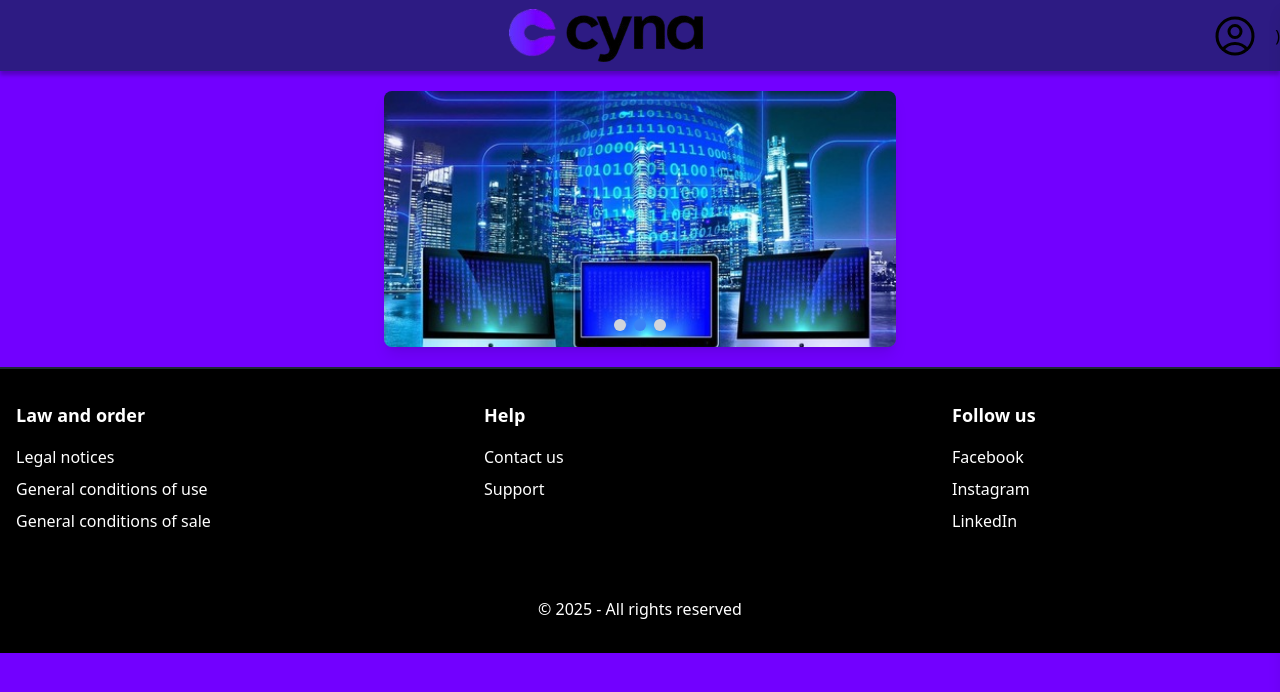
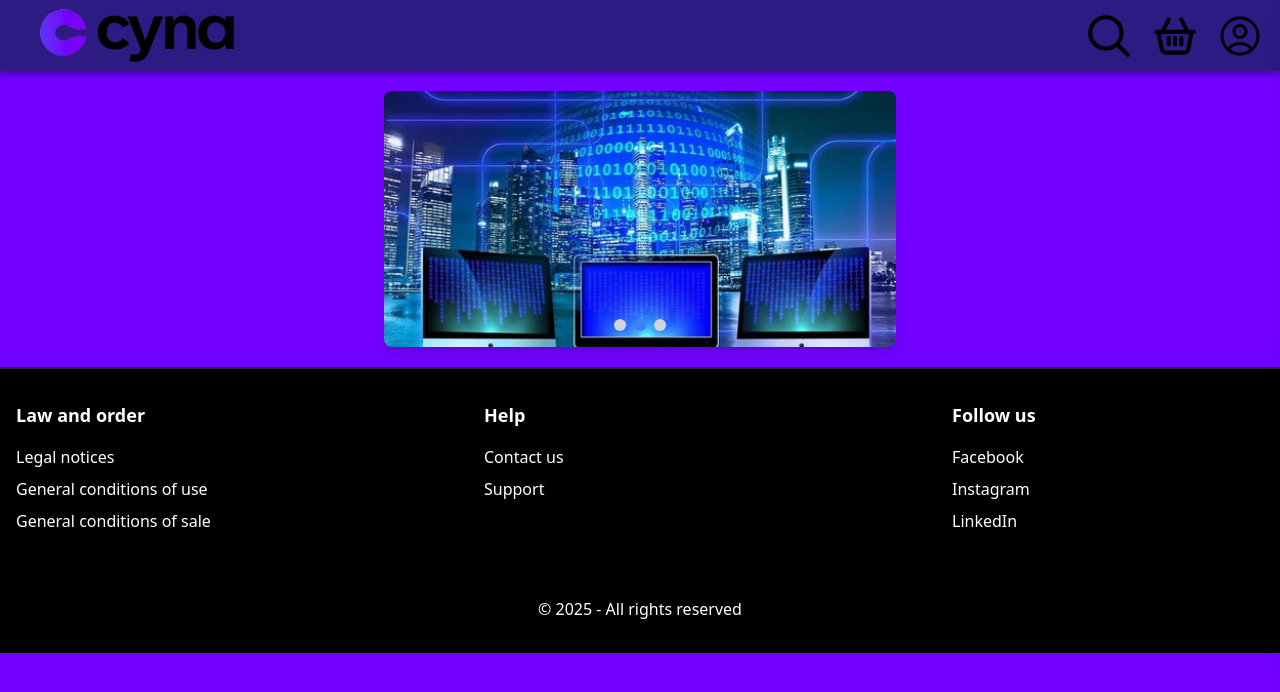
Before and after one commit to mtbvr/Projet-d-tude-b3, a Next.js app in the folder web_projet_b3/: page / in a window 1280 px wide. Shown: the top 692 px of the page. Built offline with nearby package versions, Linux system fonts and the light colour scheme; no server answers.

Commit message:
prepare change gitLab

```diff
--- a/web_projet_b3/src/components/Header.jsx
+++ b/web_projet_b3/src/components/Header.jsx
@@ -18,10 +18,26 @@ export default function Header() {
     };
 
     return (
-        <header className="flex items-center justify-between shadow-header bg-component-bg z-99">
-            <Link href="/" className='mx-auto'>
-                <Image alt='Logo de Cyna' src='/images/logo-cyna-header.png' width={194} height={51} className='my-[9px]'/>
+        <header className="flex items-center justify-between shadow-header bg-component-bg z-99 w-full">
+            <div className='flex flex-row w-full justify-between'>
+                <Link href="/">
+                    <Image alt='Logo de Cyna' src='/images/logo-cyna-header.png' width={194} height={51} className='my-[9px] ml-[40px]'/>
                 </Link>
+                <div className='flex flex-row'>
+                    <button
+                        className='block pr-4 hover:scale-125 transition-transform duration-200'
+                    >
+                        <svg xmlns="http://www.w3.org/2000/svg" width="50px" height="50px" viewBox="0 0 24 24" fill="none">
+                            <path d="M15.7955 15.8111L21 21M18 10.5C18 14.6421 14.6421 18 10.5 18C6.35786 18 3 14.6421 3 10.5C3 6.35786 6.35786 3 10.5 3C14.6421 3 18 6.35786 18 10.5Z" stroke="#000000" stroke-width="2" stroke-linecap="round" stroke-linejoin="round"/>
+                        </svg>
+                    </button>
+                    <button
+                        className="block pr-4 hover:scale-125 transition-transform duration-200"
+                    >
+                        <svg xmlns="http://www.w3.org/2000/svg" width="50px" height="50px" viewBox="0 0 24 24" fill="none">
+                            <path d="M20 10L18.5145 17.4276C18.3312 18.3439 18.2396 18.8021 18.0004 19.1448C17.7894 19.447 17.499 19.685 17.1613 19.8326C16.7783 20 16.3111 20 15.3766 20H8.62337C7.6889 20 7.22166 20 6.83869 19.8326C6.50097 19.685 6.2106 19.447 5.99964 19.1448C5.76041 18.8021 5.66878 18.3439 5.48551 17.4276L4 10M20 10H18M20 10H21M4 10H3M4 10H6M6 10H18M6 10L9 4M18 10L15 4M9 13V16M12 13V16M15 13V16" stroke="#000000" strokeWidth="2" strokeLinecap="round" strokeLinejoin="round"/>
+                        </svg>
+                    </button>
                     <button
                         className="block pr-4 hover:scale-125 transition-transform duration-200"
                         onClick={toggleMenu}
@@ -31,7 +47,8 @@ export default function Header() {
                             <path strokeLinecap="round" strokeLinejoin="round" d="M17.982 18.725A7.488 7.488 0 0 0 12 15.75a7.488 7.488 0 0 0-5.982 2.975m11.963 0a9 9 0 1 0-11.963 0m11.963 0A8.966 8.966 0 0 1 12 21a8.966 8.966 0 0 1-5.982-2.275M15 9.75a3 3 0 1 1-6 0 3 3 0 0 1 6 0Z" />
                         </svg>
                     </button>
-
+                </div>
+            </div>
             <div className={`fixed top-0 right-0 w-2/3 max-w-xs h-full bg-white shadow-lg transform ${menuOpen ? 'translate-x-0' : 'translate-x-full'} transition-transform duration-300 ease-in-out z-50`}>
                 <button
                     className="absolute top-4 right-4 text-black hover:bg-red-error rounded-lg hover:border-[1px] hover:border-black"
@@ -110,7 +127,6 @@ export default function Header() {
                     )}
                 </div>
             </div>
-            )
         </header>
         );
     }
```
Lines whose indentation alone changed are shown as unchanged.
